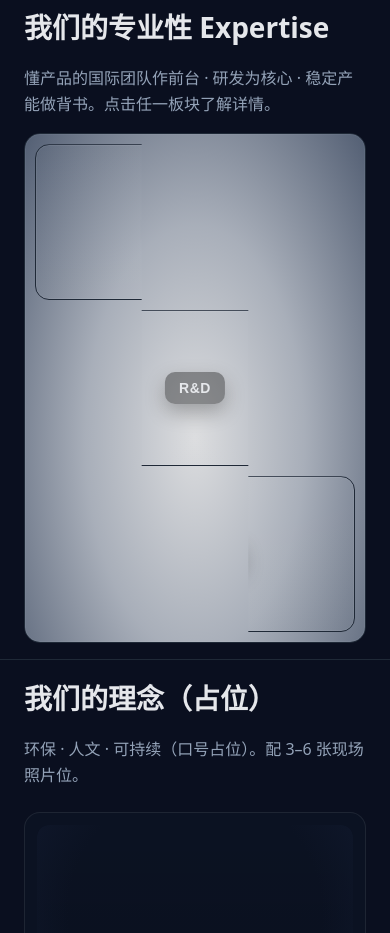
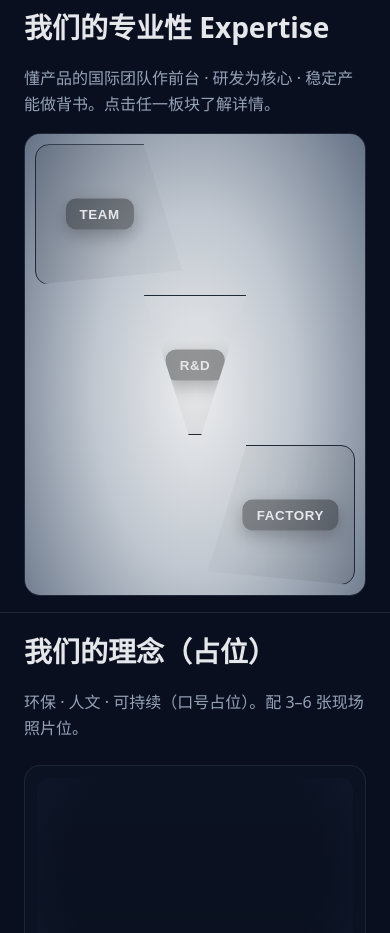
Before and after one commit to m-xia3/seg-site, a website: page index.html in a window 390 px wide. Shown: the part 2260-3193 px from the top of the page. Drawn offline with Linux system fonts and the light colour scheme.

Commit message:
Update index.html

```diff
--- a/index.html
+++ b/index.html
@@ -363,93 +363,101 @@
   border: 1px solid var(--line);
   background: var(--card);
   overflow: hidden;
-  height: clamp(280px, 40vw, 560px);
-  box-shadow: inset 0 0 0 1px color-mix(in oklab, #fff 5%, transparent);
+  height: clamp(260px, 38vw, 520px);
 }
-/* 底层柔光，让整块不显得灰 */
+/* 提亮底层渐变 */
 .tri-slab::before{
   content:"";
   position:absolute; inset:0;
   background: radial-gradient(
-    115% 150% at 50% 60%,
-    rgba(255,255,255,.85) 0%,
-    rgba(240,246,255,.68) 28%,
-    rgba(180,198,226,.42) 58%,
-    rgba(22,30,54,.80)   92%,
+    115% 150% at 50% 56%,
+    rgba(255,255,255,.92) 0%,
+    rgba(241,248,255,.78) 26%,
+    rgba(190,208,232,.50) 56%,
+    rgba(28,38,64,.86)   92%,
     rgba(15,23,42,1)     100%
   );
   pointer-events:none;
 }
+.tri-track{ position:absolute; inset:0; }
 
-/* 轨道 & 竖直分割线（更清晰的边框感） */
-.tri-track{ position:absolute; inset:0; }
-.tri-track::before,
-.tri-track::after{
-  content:"";
-  position:absolute; top:0; bottom:0; width:1.5px;
-  background: color-mix(in oklab, var(--line) 85%, transparent);
-  opacity:.9;
-}
-.tri-track::before{ left:33.3333%; }
-.tri-track::after { left:66.6667%; }
-
-/* 三个“切片”——改为严格三等分的直矩形 */
+/* 可点击“切片” */
 .slice{
   position:absolute; inset:0;
   display:grid; place-items:center;
   cursor:pointer; user-select:none;
   color:var(--text); text-align:center;
+  transition: transform .18s ease, filter .18s ease;
   outline:none; border:none; background:none;
-  /* 悬停的描边/高亮由 box-shadow 与 ::after 控制 */
-  transition: box-shadow .22s ease, filter .22s ease, transform .18s ease;
 }
-/* 左中右三等分（直边），让面积绝对相等 */
-.slice.team   { clip-path: polygon(0 0, 33.333% 0, 33.333% 100%, 0 100%);   z-index:1; }
-.slice.rd     { clip-path: polygon(33.333% 0, 66.666% 0, 66.666% 100%, 33.333% 100%); z-index:2; }
-.slice.factory{ clip-path: polygon(66.666% 0, 100% 0, 100% 100%, 66.666% 100%); z-index:1; }
-
-/* 每块默认就有一点柔光；悬停时更亮、更“浮起” */
-.slice::after{
+/* 细分割线 */
+.slice::before{
   content:""; position:absolute; inset:0;
-  background: radial-gradient(120% 160% at 50% 60%,
-              rgba(255,255,255,.20) 0%,
-              rgba(255,255,255,.10) 40%,
-              rgba(0,0,0,0) 100%);
-  opacity:.14; transition: opacity .22s ease, transform .22s ease;
-  pointer-events:none;
+  border-right: 1px solid color-mix(in oklab, var(--line) 80%, transparent);
+  opacity:.6; pointer-events:none;
 }
-.slice:hover::after,
-.slice:focus-visible::after{ opacity:.34; }
-.slice:hover,
-.slice:focus-visible{
-  filter: brightness(1.06);
-  transform: translateY(-2px);
-  box-shadow: inset 0 0 0 2px color-mix(in oklab, #fff 22%, transparent),
-              0 14px 36px rgba(0,0,0,.28);
-}
-
-/* 标题牌：每块各自居中即可（不再用 --x 偏移） */
+/* 每块自己的标题：把锚点放在对应重心 */
 .slice > span{
-  position:absolute; left:50%; top:50%;
+  position:absolute;
+  left: var(--x,50%);   /* 每个分块用 --x 定义自己的水平位置 */
+  top: 50%;
   transform: translate(-50%,-50%);
   pointer-events:none;
   font-weight:800; letter-spacing:.6px;
   padding:8px 14px; border-radius:10px;
-  background: rgba(0,0,0,.38);
-  box-shadow: 0 8px 20px rgba(0,0,0,.28);
-  font-size: 14px;
+  background: rgba(0,0,0,.35);
+  box-shadow: 0 6px 18px rgba(0,0,0,.25);
 }
 
-/* 移动端：纵向三等分，边框更清晰、易点击 */
+/* 三块的标题位置 & 轻遮罩（让三等分更可见） */
+.slice.team    { --x:20%;  background:linear-gradient(90deg, rgba(0,0,0,.08), rgba(0,0,0,0) 65%); }
+.slice.rd      { --x:50%;  background:linear-gradient(180deg, rgba(255,255,255,.06), rgba(0,0,0,.04)); }
+.slice.factory { --x:80%;  background:linear-gradient(270deg, rgba(0,0,0,.08), rgba(0,0,0,0) 65%); }
+.slice:is(:hover, :focus-visible){ transform: translateY(-2px); filter: brightness(1.04); }
+
+/* 三块形状：左楔形 / 中倒三角 / 右楔形 */
+.slice.team{
+  clip-path: polygon(0 0, 34% 0, 46% 90%, 0 100%);
+  z-index:3;
+}
+.slice.team::before{ left:auto; right:-1px; width:1px; }
+.slice.rd{
+  clip-path: polygon(34% 0, 66% 0, 52% 100%, 48% 100%);
+  z-index:4;
+}
+.slice.rd::before{ display:none; } /* 中间不额外画线 */
+.slice.factory{
+  clip-path: polygon(66% 0, 100% 0, 100% 100%, 54% 90%);
+  z-index:3;
+}
+
+/* 弹窗基础样式（与联系弹窗独立） */
+dialog.dlg{ border:none; padding:0; background:transparent; }
+dialog.dlg::backdrop{ background:rgba(0,0,0,.55); backdrop-filter: blur(2px); }
+.dlg-panel{
+  position:relative; margin:6vh auto; width:min(1000px,92vw);
+  background:var(--card); border:1px solid var(--line); border-radius:16px;
+  padding:20px 20px 22px; box-shadow:0 30px 60px rgba(0,0,0,.35);
+}
+.dlg-head{ display:flex; align-items:center; gap:10px; padding:6px 6px 10px 6px; }
+.dlg-head h3{ margin:0; font-size:22px; }
+.dlg-close{
+  margin-left:auto; position:relative; width:40px; height:40px;
+  display:grid; place-items:center; border-radius:50%;
+  background:var(--ink); color:var(--text); border:1px solid var(--line);
+  font-size:20px; cursor:pointer; line-height:1;
+}
+.dlg-close::before{ content:""; position:absolute; inset:-10px; } /* 扩大命中 */
+
+.dlg-body{ display:grid; grid-template-columns:1fr; gap:14px; }
+.dlg-text{ color:var(--muted); line-height:1.7; }
+
+/* 小屏：纵向三等分，易点 */
 @media (max-width: 760px){
   .tri-slab{ height: auto; }
-  .tri-track{ position: static; display: grid; grid-template-rows: repeat(3, min(40vw, 190px)); gap:10px; padding:10px; }
-  .tri-track::before, .tri-track::after{ display:none; }
-  .slice{
-    position: relative; clip-path: none; border-radius: 14px; overflow: hidden;
-    border:1px solid var(--line);
-    box-shadow: inset 0 0 0 1px color-mix(in oklab, #fff 6%, transparent);
-  }
+  .tri-track{ position: static; display: grid; grid-template-rows: repeat(3, min(36vw, 180px)); gap:10px; padding:10px; }
+  .slice{ position: relative; clip-path: none; border:1px solid var(--line); border-radius: 14px; overflow: hidden; }
+  .slice::before{ display:none; }
 }
 
   </style>
```
